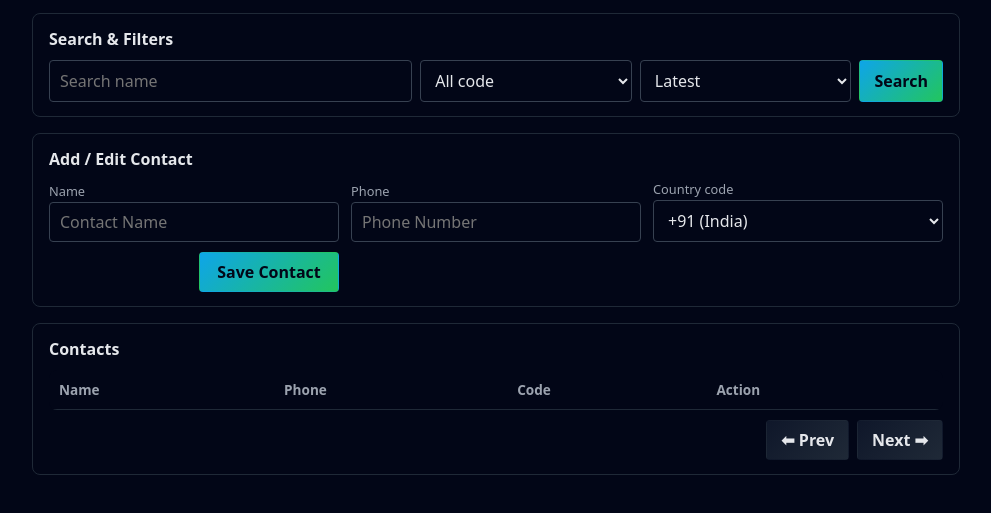
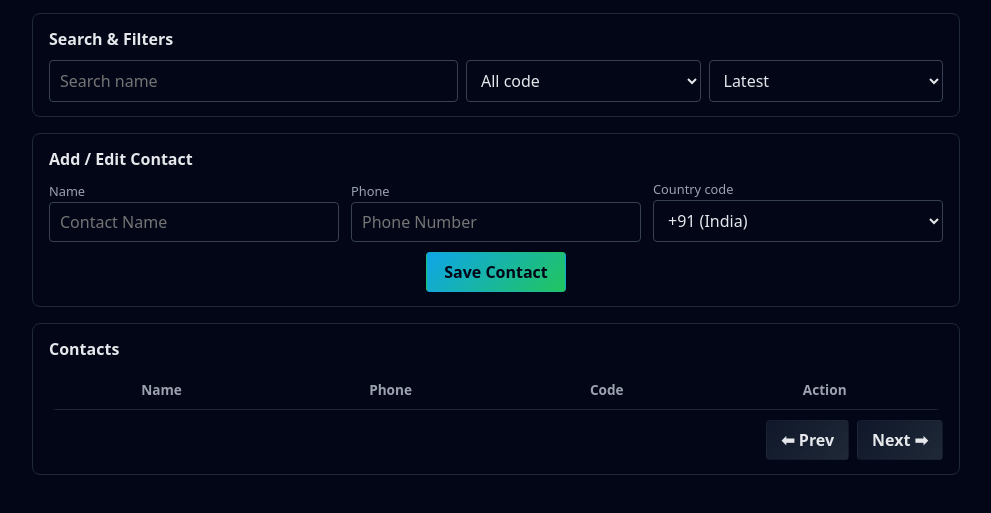
Before and after one commit to lakshmisanthosh87/contact-management, a website: page public/index.html in a window 1280 px wide. Shown: the part 93-606 px from the top of the page, without its empty margins (144-1135 px from the left). Drawn offline with Linux system fonts and the light colour scheme; no server answers.

Commit message:
add some changes in style.css

```diff
--- a/public/index.html
+++ b/public/index.html
@@ -18,7 +18,11 @@
       <section class="panel">
         <h2 class="panel-title">Search & Filters</h2>
         <div class="toolbar">
-          <input id="searchValue" placeholder="Search name" />
+         <input
+  id="searchValue"
+  placeholder="Search name"
+  oninput="searchContact()"
+/>
 
           <select id="filtercode" onchange="filterByCode()">
   <option value="">All code</option>
@@ -33,7 +37,7 @@
             <option value="old">Old</option>
           </select>
 
-          <button type="button" onclick="searchContact()">Search</button>
+
         </div>
       </section>
 
--- a/public/style.css
+++ b/public/style.css
@@ -113,7 +113,8 @@ select:focus {
 
 .form-actions {
   display: flex;
-  justify-content: flex-end;
+  justify-content: center;
+  grid-column: 1 / -1;
 }
 
 .form-actions button {
@@ -151,7 +152,7 @@ thead {
 th,
 td {
   padding: 10px 10px;
-  text-align: left;
+  text-align: center;
   border-bottom: 1px solid #1f2937;
 }
 
```
Also changed, not shown: controllers/contactControllers.js (+9 -15 lines).
